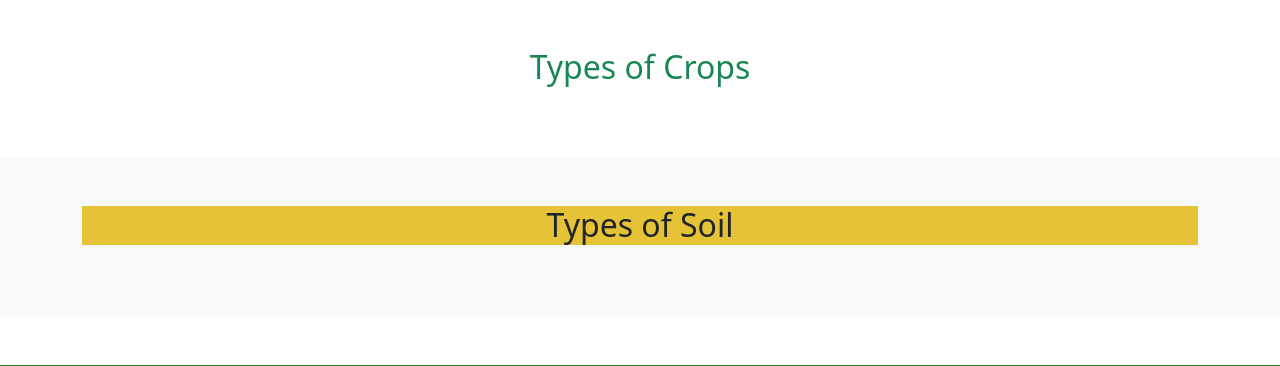
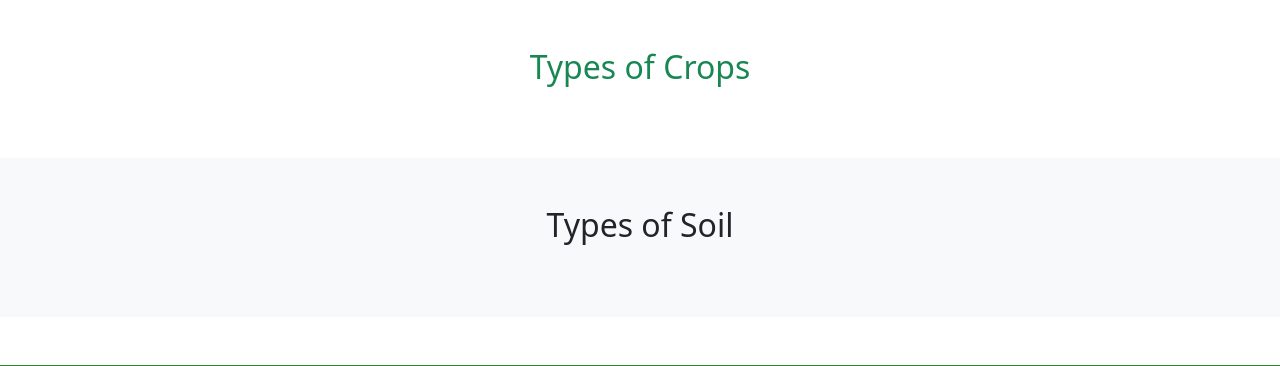
Before and after one commit to likithAswin74/Soil-Crop, a Flask app: page /home in a window 1280 px wide. Shown: the part 800-1166 px from the top of the page. Run offline with Flask 3, Linux system fonts and the light colour scheme; the visitor is signed in with stand-in values (Sample User, id 1); data comes from the database, SQL or seed files in the repository; data that the repository does not hold is empty; some libraries are stand-ins or nearby versions.

Commit message:
changes comitted

```diff
--- a/static/css/styles.css
+++ b/static/css/styles.css
@@ -270,5 +270,5 @@ html {
 
 
 .yellow-clr {
-    background-color: #e6c236 !important;  /* Darker Yellow */
+    text-color: #e6c236 !important;  /* Darker Yellow */
 }
```
